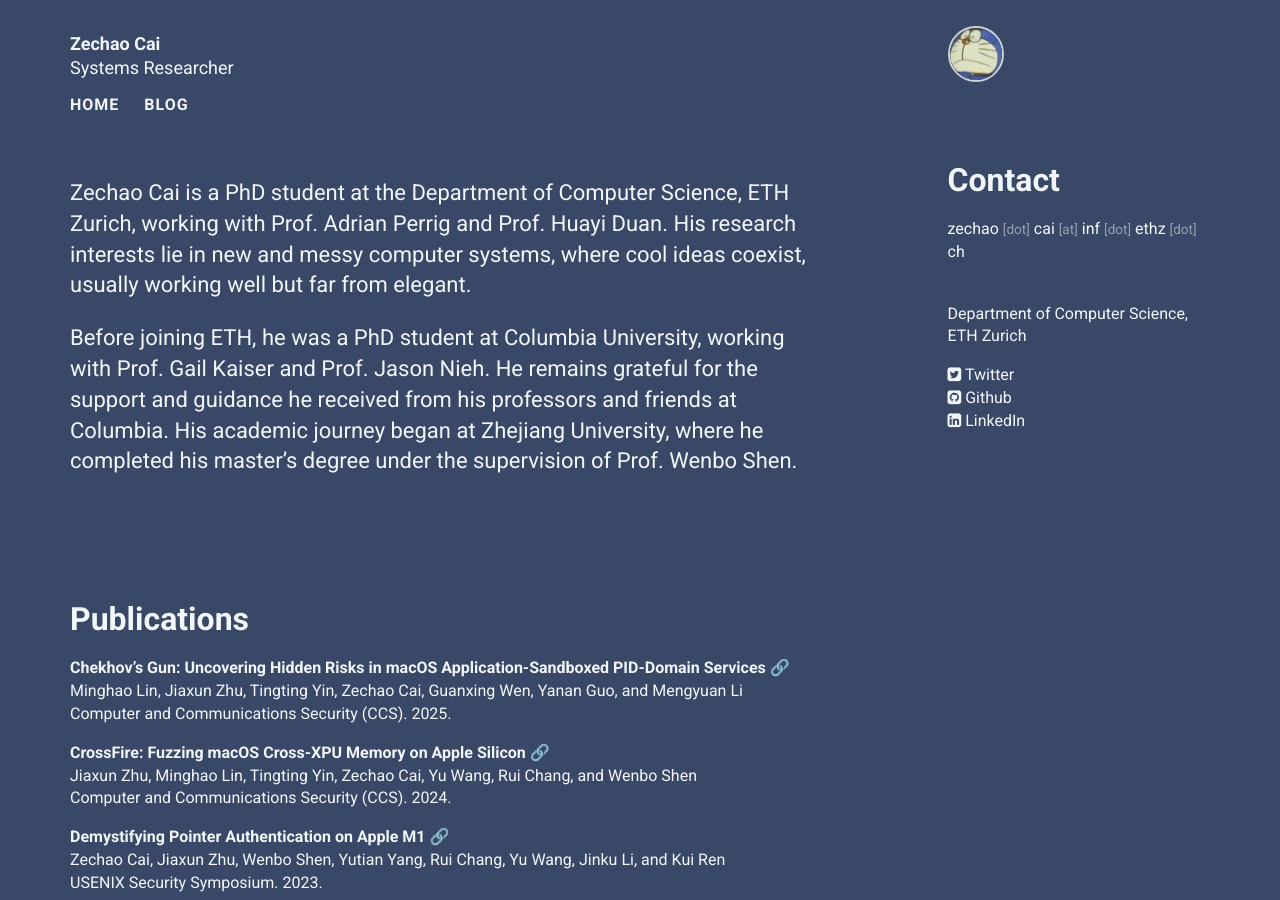
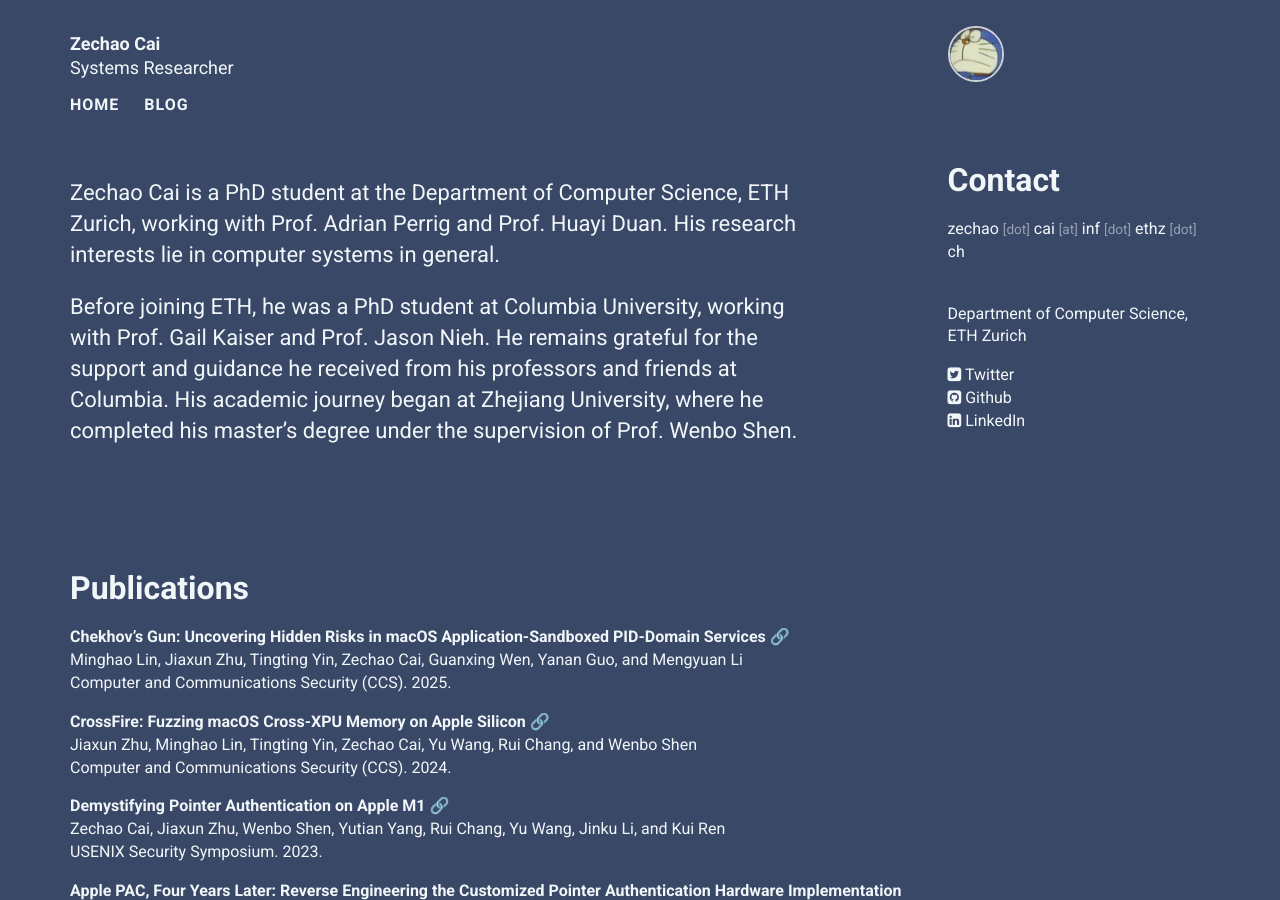
Before and after one commit to zech4o/zech4o.github.io, a Jekyll site: the page built from index.html, in a window 1280 px wide and 900 px high. Built offline with Jekyll 4.4.1, drawn with Linux system fonts in a browser that asks for light colours; nearby versions of some CDN libraries.

Commit message:
update 2025-11-29

```diff
--- a/_data/personal.yml
+++ b/_data/personal.yml
@@ -31,7 +31,7 @@
 intro:
   title:
   body: >
-   Zechao Cai is a PhD student at the Department of Computer Science, ETH Zurich, working with Prof. Adrian Perrig and Prof. Huayi Duan. His research interests lie in new and messy computer systems, where cool ideas coexist, usually working well but far from elegant.
+   Zechao Cai is a PhD student at the Department of Computer Science, ETH Zurich, working with Prof. Adrian Perrig and Prof. Huayi Duan. His research interests lie in computer systems in general.
 
 
    Before joining ETH, he was a PhD student at Columbia University, working with Prof. Gail Kaiser and Prof. Jason Nieh. He remains grateful for the support and guidance he received from his professors and friends at Columbia. His academic journey began at Zhejiang University, where he completed his master’s degree under the supervision of Prof. Wenbo Shen.
```
